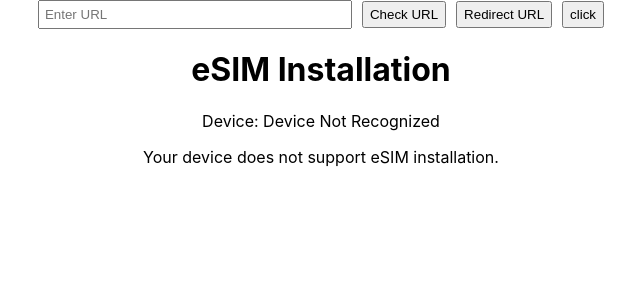
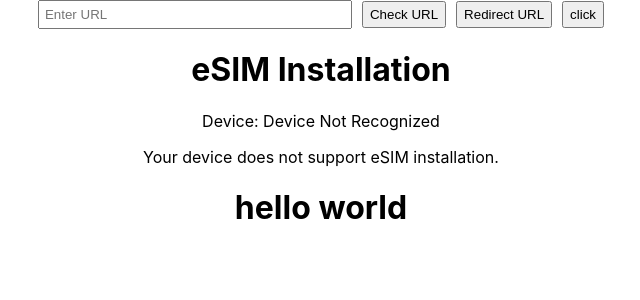
Before and after one commit to jaydipsonani/urlChecker, a React (Create React App) app: page / in a window 1280 px wide. Shown: the top 300 px of the page, without its empty margins (319-959 px from the left). Built offline with nearby package versions, Linux system fonts and the light colour scheme.

Commit message:
Update eSIMChecker.js

```diff
--- a/src/eSIMChecker.js
+++ b/src/eSIMChecker.js
@@ -175,6 +175,7 @@ import { useEffect, useState } from "react";
 const InstallESimPage = () => {
   const [deviceName, setDeviceName] = useState("Unknown Device");
   const [esimSupported, setEsimSupported] = useState(false);
+  const [web, setWeb] = useState("")
 
   useEffect(() => {
     const { name, esimSupport } = detectDeviceInfo();
@@ -199,6 +200,9 @@ const InstallESimPage = () => {
     else if (/Android/i.test(userAgent)) {
       deviceInfo = { name: "Android Device", esimSupport: true }; // Adjust based on actual support
     }
+    else {
+      setWeb("hello world");
+    }
 
     return deviceInfo;
   };
@@ -220,6 +224,7 @@ const InstallESimPage = () => {
       ) : (
         <p>Your device does not support eSIM installation.</p>
       )}
+      <h1>{web}</h1>
     </div>
   );
 };
```
